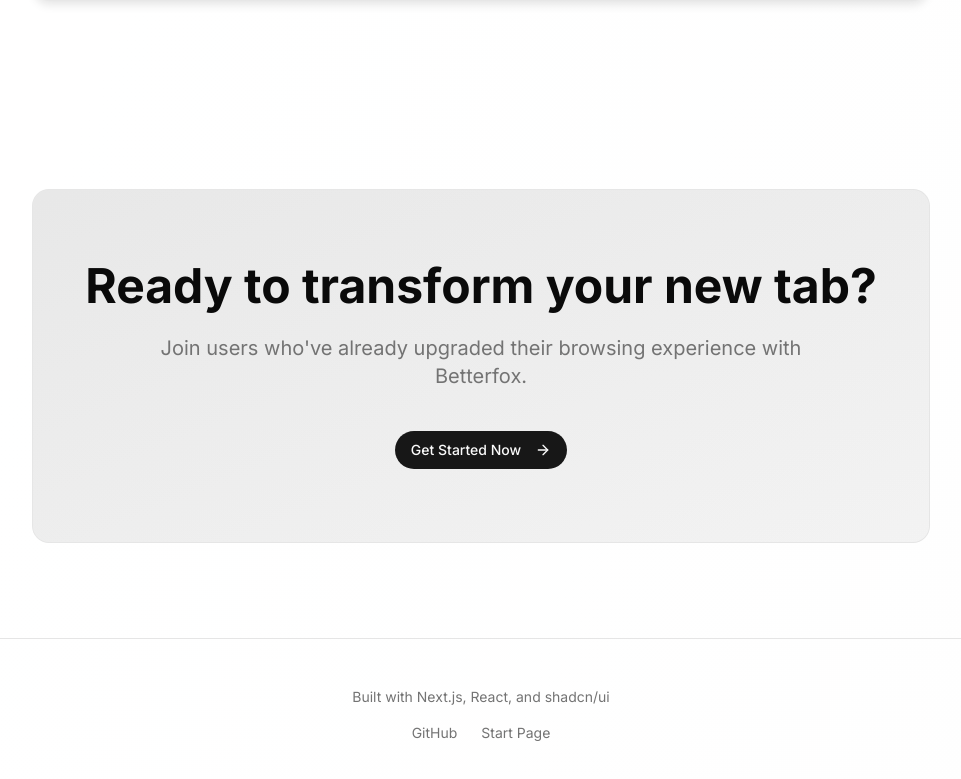
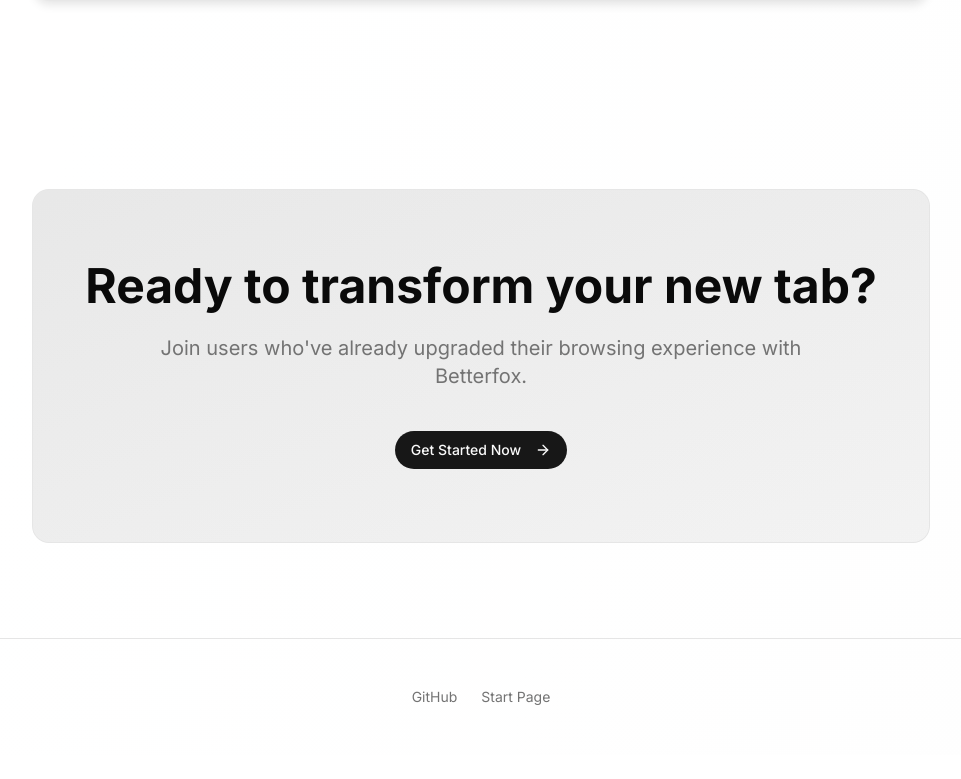
Before and after one commit to plushexe351/thebetterfox, a Next.js app: page / in a window 1280 px wide. Shown: the part 3294-4073 px from the top of the page, without its empty margins (159-1120 px from the left). After the commit the page ends 4049 px from the top, so only its background shows below. Built offline with nearby package versions, Linux system fonts and the light colour scheme; a web font is replaced by a local one.

Commit message:
fix: links for github are invalid

```diff
--- a/app/page.tsx
+++ b/app/page.tsx
@@ -161,7 +161,7 @@
             </Button>
             <Button size="lg" variant="outline" asChild>
               <a
-                href="https://github.com/betterfox/betterfox"
+                href="https://github.com/plushexe351/thebetterfox"
                 target="_blank"
                 rel="noopener noreferrer"
               >
@@ -330,12 +330,9 @@
       {/* Footer */}
       <div className="container mx-auto px-6 py-12 border-t border-border">
         <div className="text-center space-y-4">
-          <p className="text-sm text-muted-foreground">
-            Built with Next.js, React, and shadcn/ui
-          </p>
           <div className="flex justify-center gap-6 text-sm">
             <a
-              href="https://github.com/betterfox/betterfox"
+              href="https://github.com/plushexe351/thebetterfox"
               target="_blank"
               rel="noopener noreferrer"
               className="text-muted-foreground hover:text-foreground transition-colors"
```
